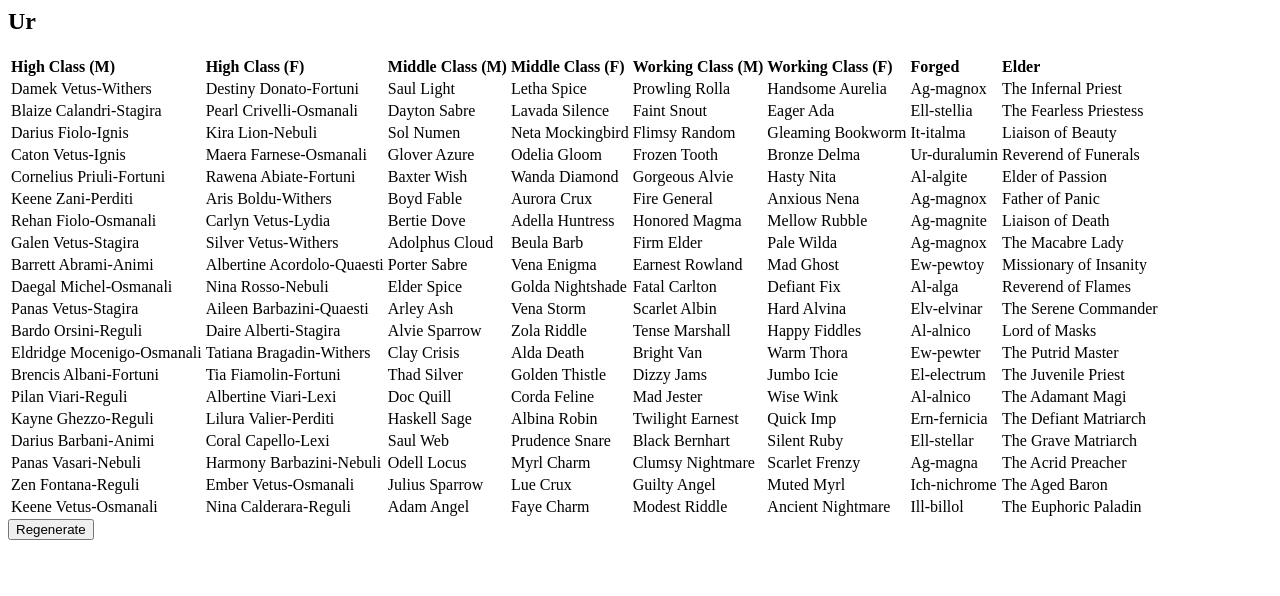
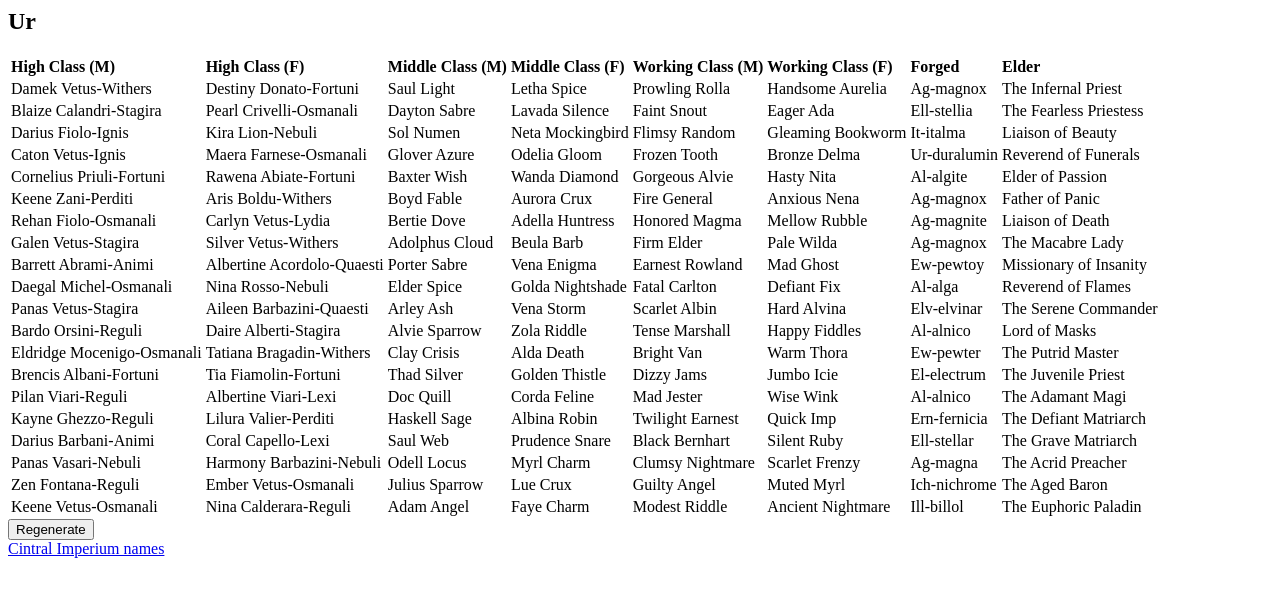
Before and after one commit to jkeywo/Ur, a plain HTML site: page index.html in a window 1280 px wide. Drawn offline with nearby package versions, Linux system fonts and the light colour scheme.

Commit message:
Update index.html

```diff
--- a/index.html
+++ b/index.html
@@ -160,5 +160,6 @@
 		<table id='UrNames'>
 		</table>
 		<button onclick='location.reload()'>Regenerate</button>
+		<div><a href='https://www.fantasynamegenerators.com/steampunk-names.php'>Cintral Imperium names</a></div>
 	</body>
 </html>
```
